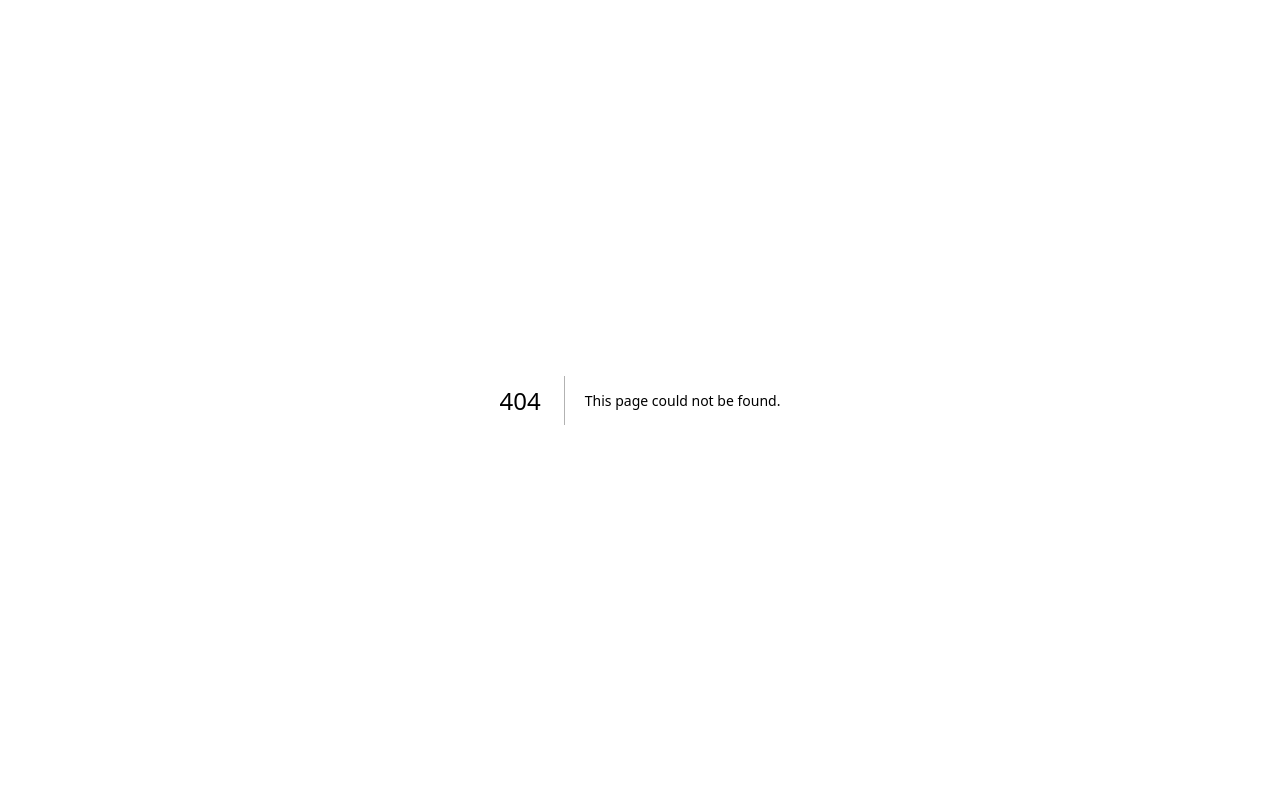
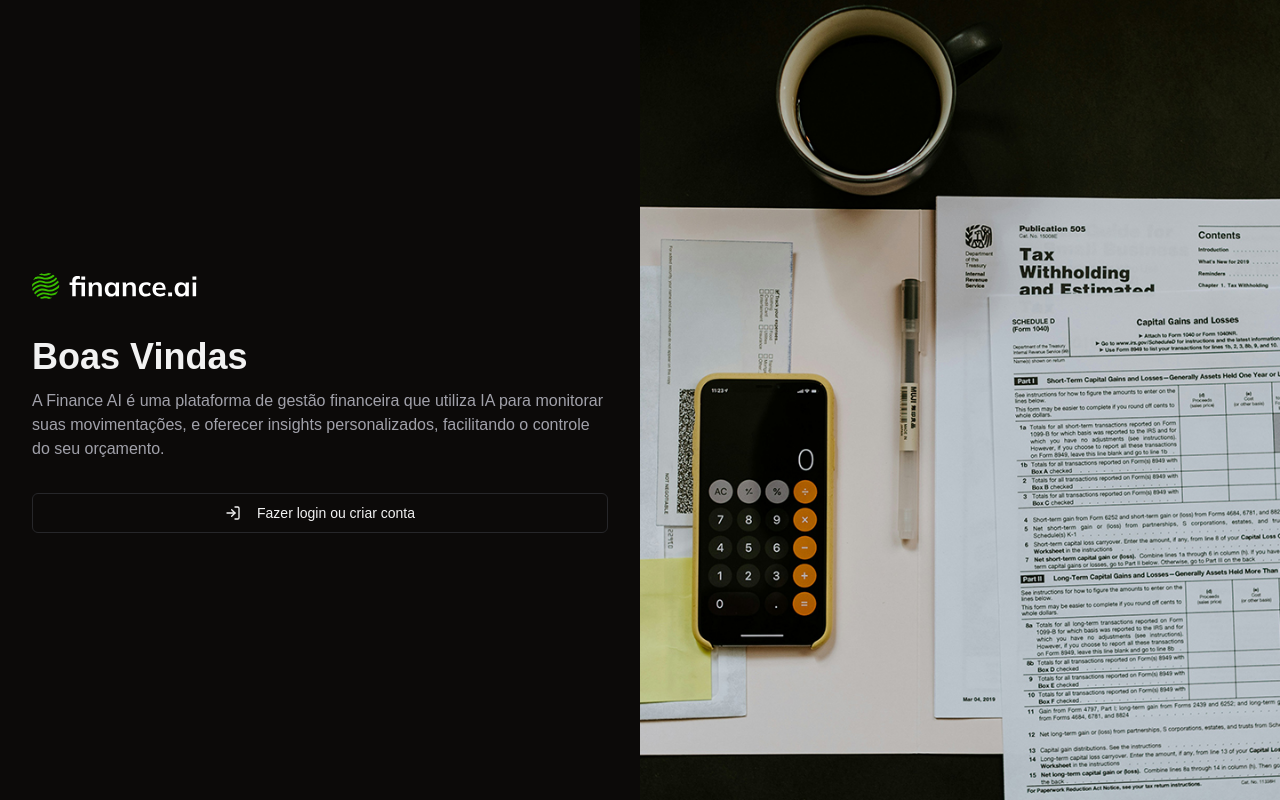
Before and after one commit to Mateus-lang/finance-ai, a Next.js app: page /login in a window 1280 px wide. Before the commit this address had no page. Built offline with nearby package versions, Linux system fonts and the light colour scheme.

Commit message:
feat: add login page

```diff
--- /dev/null
+++ b/app/login/page.tsx
@@ -0,0 +1,42 @@
+import Image from "next/image";
+import { Button } from "../_components/ui/button";
+import { LogInIcon } from "lucide-react";
+
+const LoginPage = () => {
+  return (
+    <div className="grid h-full grid-cols-2">
+      {/* ESQUERDA */}
+      <div className="mx-auto flex h-full max-w-[650px] flex-col justify-center p-8">
+        <Image
+          src="/logo.svg"
+          width={173}
+          height={39}
+          alt="finance logo"
+          className="mb-8"
+        />
+        <h1 className="mb-3 text-4xl font-bold">Boas Vindas</h1>
+        <p className="mb-8 text-muted-foreground">
+          A Finance AI é uma plataforma de gestão financeira que utiliza IA para
+          monitorar suas movimentações, e oferecer insights personalizados,
+          facilitando o controle do seu orçamento.
+        </p>
+        <Button variant="outline">
+          <LogInIcon className="mr-2" />
+          Fazer login ou criar conta
+        </Button>
+      </div>
+
+      {/* DIREITA */}
+      <div className="relative h-full w-full">
+        <Image
+          src="/login.png"
+          alt="faça login"
+          fill
+          className="object-cover"
+        />
+      </div>
+    </div>
+  );
+};
+
+export default LoginPage;
--- a/app/subscription/page.tsx
+++ b/app/subscription/page.tsx
@@ -1,4 +1,4 @@
-const Subscription = () => {
+const SubscriptionPage = () => {
     return (
         <div>
             <h1>Subscription</h1>
@@ -7,4 +7,4 @@
      );
 }
 
-export default Subscription;
+export default SubscriptionPage;
--- a/app/transactions/page.tsx
+++ b/app/transactions/page.tsx
@@ -1,4 +1,4 @@
-const Transactions = () => {
+const TransactionsPage = () => {
     return (
         <div className="flex flex-col gap-4">
             <h1 className="text-2xl font-bold">Transactions</h1>
@@ -7,4 +7,4 @@
      );
 }
 
-export default Transactions;
+export default TransactionsPage;
```
Also changed, not shown: public/login.png (added), public/logo.svg (added).
